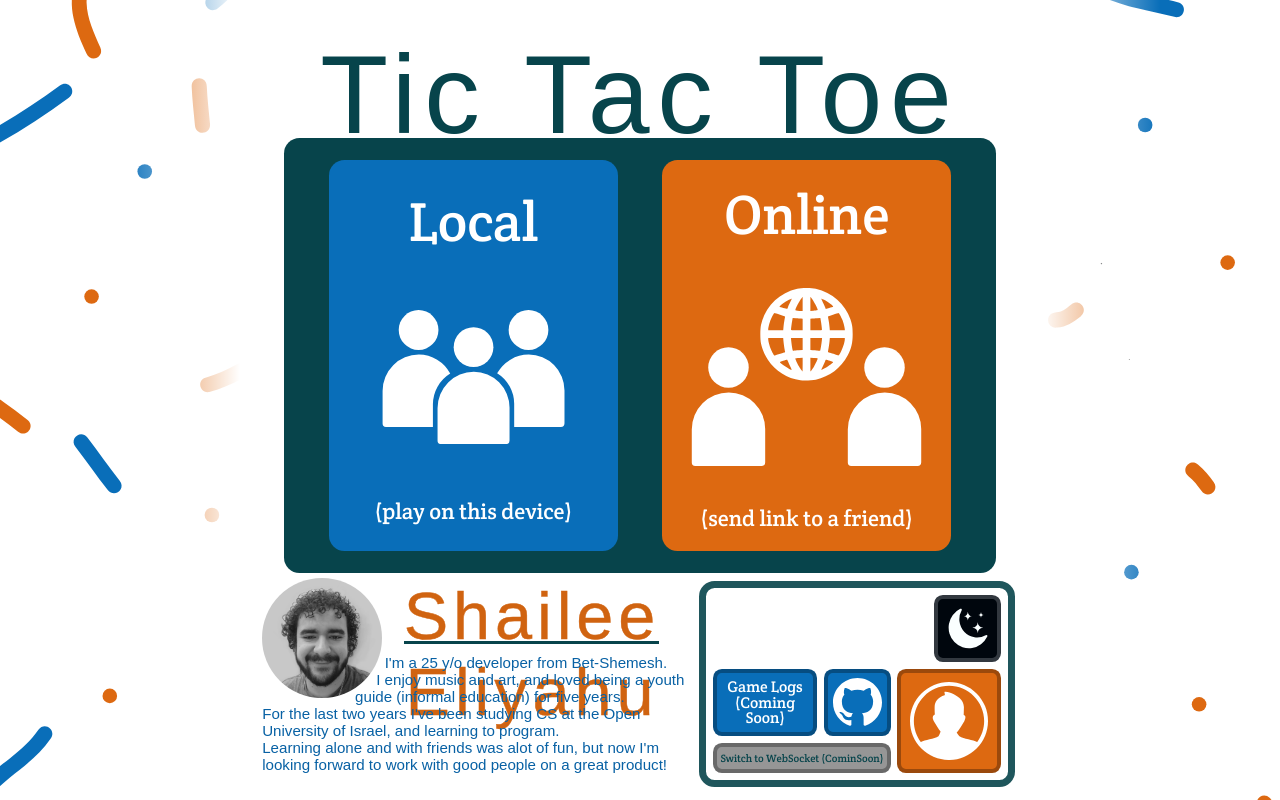
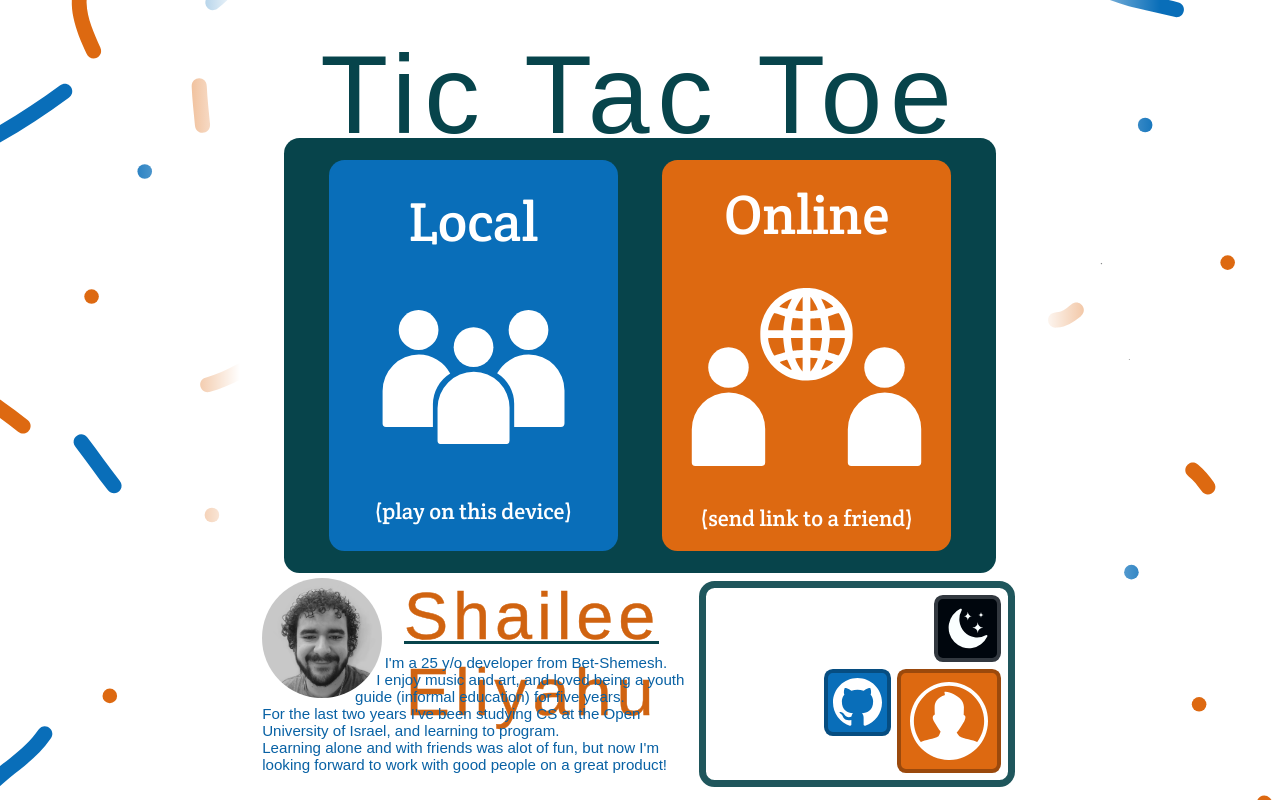
Before and after one commit to elShailee/Tic-Tac-Toe, a React (Create React App) app in the folder front/: page / in a window 1280 px wide. Built offline with nearby package versions, Linux system fonts and the light colour scheme; a web font is replaced by a local one.

Commit message:
removed the coming soon web-socket option

```diff
--- a/front/src/Screens/AdvancedScreen/AdvancedOptions.jsx
+++ b/front/src/Screens/AdvancedScreen/AdvancedOptions.jsx
@@ -9,8 +9,6 @@ import {
 	ExitGameButton,
 	GithubButton,
 	ResumeButton,
-	LogsButton,
-	ConnectionToggleButton,
 } from './styles';
 
 export default function AdvancedOptions({ gameState, setGameState, changeThemes }) {
@@ -23,8 +21,10 @@ export default function AdvancedOptions({ gameState, setGameState, changeThemes
 	if (gameState.playerTwo) {
 		numOfPlayers++;
 	}
-	const isInvitingPossible = gameState?.gameMode === 'remote' && numOfPlayers === 1 && gameState?.userPlayer;
-	const isPlaying = gameState.gameMode === 'local' || (gameState.gameMode === 'remote' && gameState.userPlayer);
+	const isInvitingPossible =
+		gameState?.gameMode === 'remote' && numOfPlayers === 1 && gameState?.userPlayer;
+	const isPlaying =
+		gameState.gameMode === 'local' || (gameState.gameMode === 'remote' && gameState.userPlayer);
 
 	const copyLink = async () => {
 		setDidJustCopyLinkState(true);
@@ -47,9 +47,11 @@ export default function AdvancedOptions({ gameState, setGameState, changeThemes
 			{isPlaying && <ExitGameButton title='Exit Game' onClick={() => setGameState({})} />}
 			<ChangeThemesButton title='Change Themes' onClick={changeThemes} />
 			<GithubButton target='_blank' href='https://github.com/elShailee/Tic-Tac-Toe' />
-			<ResumeButton target='_blank' onClick={apiCallsHandler.getResume} title='Check Out My Resume' />
-			<LogsButton>Game Logs (Coming Soon)</LogsButton>
-			<ConnectionToggleButton>Switch to WebSocket (CominSoon)</ConnectionToggleButton>
+			<ResumeButton
+				target='_blank'
+				onClick={apiCallsHandler.getResume}
+				title='Check Out My Resume'
+			/>
 		</AdvancedContainer>
 	);
 }
--- a/front/src/Screens/AdvancedScreen/styles.js
+++ b/front/src/Screens/AdvancedScreen/styles.js
@@ -10,7 +10,8 @@ export const AdvancedContainer = styled.div`
 	grid-template-columns: repeat(8, 1fr);
 	grid-template-rows: repeat(5, 1fr);
 	grid-gap: ${({ theme }) => theme.sizes.padding.S};
-	border: ${({ theme }) => theme.sizes.border.XL} solid ${({ theme }) => theme.colors.advancedBorder};
+	border: ${({ theme }) => theme.sizes.border.XL} solid
+		${({ theme }) => theme.colors.advancedBorder};
 	border-radius: ${({ theme }) => theme.sizes.borderRadius.XL};
 	box-sizing: border-box;
 `;
@@ -63,7 +64,8 @@ export const ChangeThemesButton = styled(GeneralButton)`
 	background-color: ${({ theme }) => theme.colors.changeThemesButton};
 	background-image: url(${({ theme }) => theme.images.themeIcon});
 	background-size: ${({ theme }) => theme.calcSizeUnits(1)};
-	border: ${({ theme }) => theme.sizes.border.L} solid ${({ theme }) => theme.colors.changeThemesButtonBorder};
+	border: ${({ theme }) => theme.sizes.border.L} solid
+		${({ theme }) => theme.colors.changeThemesButtonBorder};
 	grid-row: 1/3;
 	grid-column: 7/9;
 	${({ theme }) => theme.customStyles.highlighted}
@@ -95,27 +97,3 @@ export const ResumeButton = styled(GeneralButton)`
 	grid-column: 6 / 9;
 	${({ theme }) => theme.customStyles.highlighted}
 `;
-
-export const ConnectionToggleButton = styled(GeneralButton)`
-	background-color: ${({ theme }) => theme.colors.connectionToggleButton};
-	grid-row: 5 / 6;
-	grid-column: 1 / 6;
-	${({ theme }) => theme.customStyles.highlighted}
-	font-size: ${({ theme }) => theme.sizes.text.M};
-	padding: 0;
-	color: ${({ theme }) => theme.colors.inviteButtonText};
-
-	font-size: ${({ theme }) => theme.sizes.text.XXS};
-	white-space: nowrap; // just remove once button is implemented
-`;
-
-export const LogsButton = styled(GeneralButton)`
-	background-color: ${({ theme }) => theme.colors.logsButton};
-	color: ${({ theme }) => theme.colors.logsButtonText};
-	grid-row: 3 / 5;
-	grid-column: 1 / 4;
-	${({ theme }) => theme.customStyles.highlighted}
-	line-height: 100%;
-
-	font-size: ${({ theme }) => theme.sizes.text.M}; // just remove once button is implemented
-`;
```
